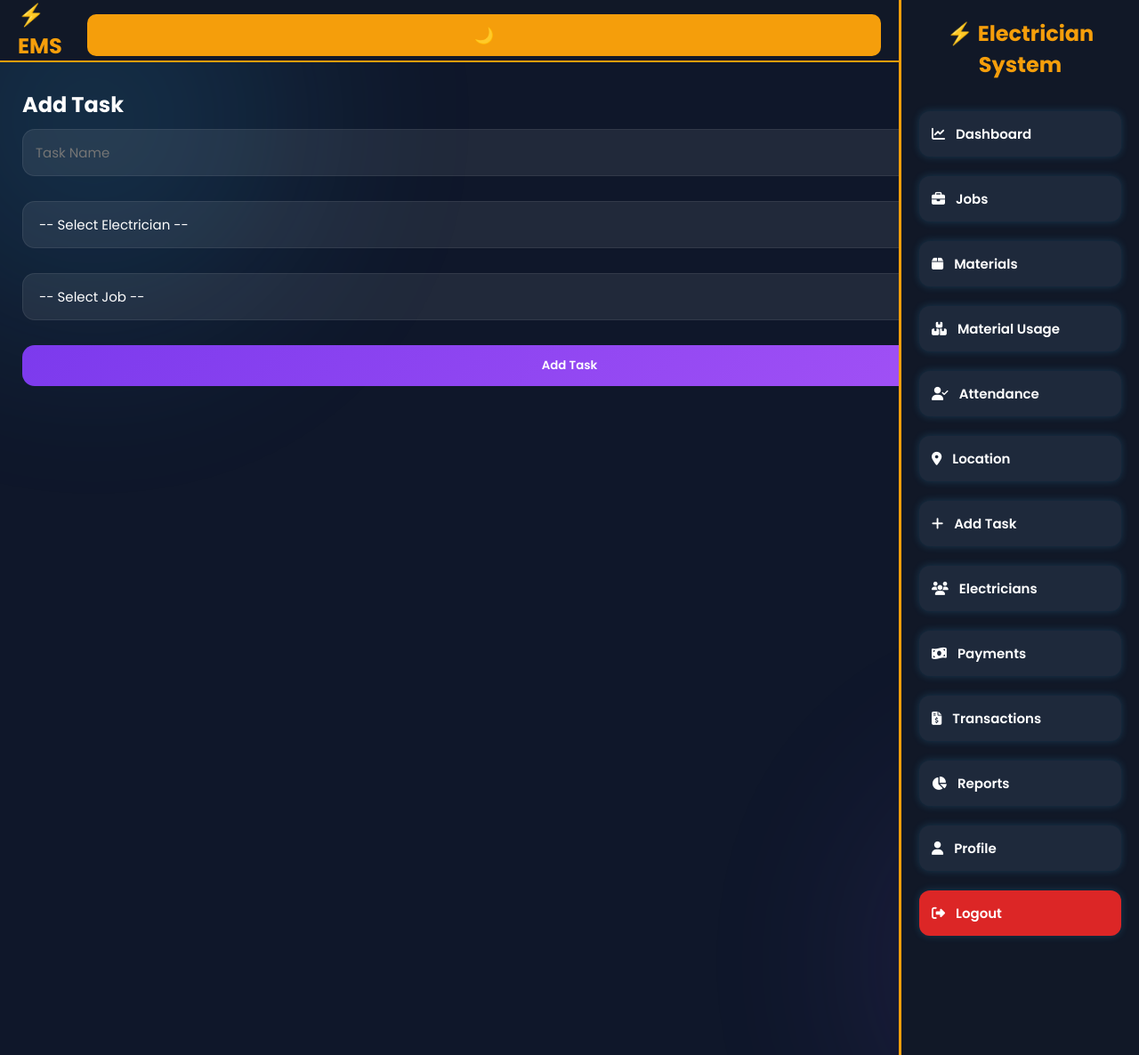
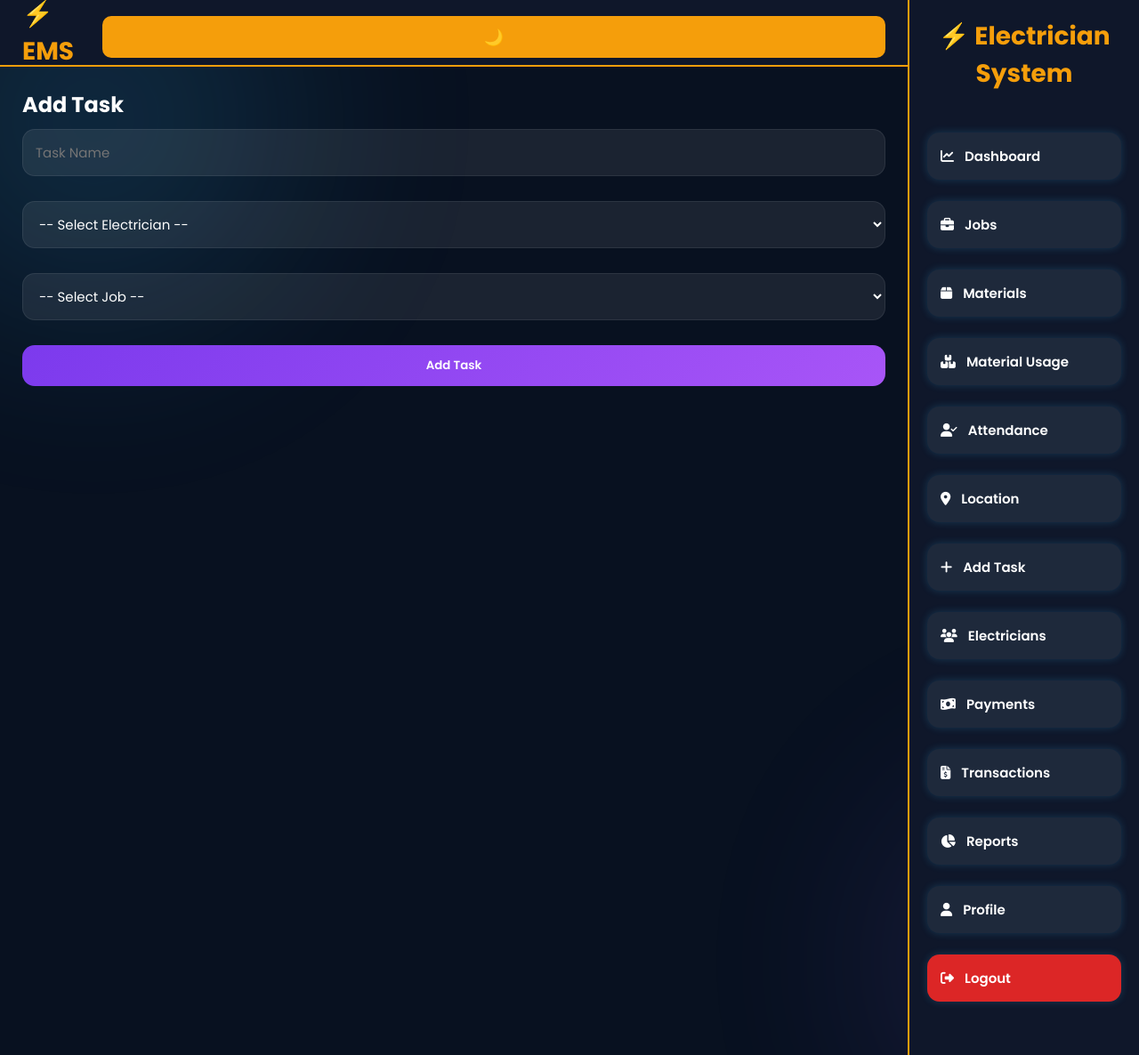
Before and after one commit to harshahiremath591-n/Electritionfinalweb, a Flask app: page /add_task in a window 1280 px wide. Shown: the whole page at 89% size. Run offline with Flask 3, Linux system fonts and the light colour scheme; the visitor is signed in with stand-in values (Sample User, id 1); data that the repository does not hold is empty; parts of the project's set-up code (start-up, migrations or seed data) failed here and were passed over; some libraries are stand-ins or nearby versions.

Commit message:
Added right sidebar UI

```diff
--- a/templates/base.html
+++ b/templates/base.html
@@ -45,7 +39,7 @@ font-family:'Poppins',sans-serif;
 }
 
 body{
-background:#0f172a;
+background:#081120;
 color:white;
 overflow-x:hidden;
 }
@@ -56,30 +50,30 @@ overflow-x:hidden;
 position:fixed;
 top:0;
 right:0;
-width:270px;
+width:260px;
 height:100vh;
-background:#111827;
+background:#0f172a;
 padding:20px;
 overflow-y:auto;
+border-left:2px solid #f59e0b;
 z-index:1000;
-border-left:3px solid #f59e0b;
 transition:0.4s;
 }
 
 .logo{
-font-size:24px;
+font-size:28px;
 font-weight:700;
+color:#f59e0b;
+margin-bottom:35px;
 text-align:center;
-margin-bottom:25px;
-color:#f59e0b;
 }
 
-/* ================= BUTTONS ================= */
+/* ================= MENU ================= */
 
 .sidebar-links{
 display:flex;
 flex-direction:column;
-gap:12px;
+gap:14px;
 }
 
 .sidebar-links a{
@@ -88,23 +82,24 @@ text-decoration:none;
 
 .side-btn{
 width:100%;
-padding:14px;
+padding:15px;
 border:none;
-border-radius:12px;
+border-radius:14px;
 background:#1e293b;
 color:white;
 font-size:15px;
 font-weight:600;
-cursor:pointer;
 display:flex;
 align-items:center;
 gap:12px;
+cursor:pointer;
 transition:0.3s;
 }
 
 .side-btn:hover{
 background:#f59e0b;
-transform:translateX(-5px);
+color:black;
+transform:translateX(-6px);
 }
 
 .logout-btn{
@@ -121,37 +117,39 @@ background:#ef4444;
 position:fixed;
 top:0;
 left:0;
-right:270px;
-height:70px;
-background:#111827;
+right:260px;
+height:75px;
+background:#0f172a;
 display:flex;
 align-items:center;
 justify-content:space-between;
-padding:0 20px;
+padding:0 25px;
+border-bottom:2px solid #f59e0b;
 z-index:999;
-border-bottom:2px solid #f59e0b;
 }
 
 .topbar h2{
+font-size:28px;
 color:#f59e0b;
-font-size:24px;
 }
 
-.theme-btn{
+.theme-btn,
+.menu-btn{
 background:#f59e0b;
 border:none;
 padding:10px 14px;
 border-radius:10px;
+font-size:18px;
 cursor:pointer;
-font-size:18px;
+font-weight:bold;
 }
 
-/* ================= CONTENT ================= */
+/* ================= MAIN ================= */
 
 .main-content{
-margin-right:270px;
+margin-right:260px;
 padding:100px 25px 30px;
-min-height:100vh;
+width:calc(100% - 260px);
 }
 
 /* ================= ALERT ================= */
@@ -236,12 +217,23 @@ display:block;
 
 .close-btn{
 display:block;
-font-size:25px;
 text-align:right;
-margin-bottom:20px;
+font-size:24px;
+margin-bottom:15px;
 cursor:pointer;
 }
 
+}
+
+/* ================= SCROLLBAR ================= */
+
+::-webkit-scrollbar{
+width:6px;
+}
+
+::-webkit-scrollbar-thumb{
+background:#38bdf8;
+border-radius:20px;
 }
 
 </style>
@@ -478,66 +467,27 @@ document
 
 }
 
-/* ================= THEME ================= */
+/* THEME */
 
 function toggleTheme(){
 
 document.body.classList.toggle("light-mode");
 
-if(document.body.classList.contains("light-mode")){
-
-localStorage.setItem("theme","light");
-
-}else{
-
-localStorage.setItem("theme","dark");
-
 }
 
-}
+/* AUTO REFRESH */
 
-/* ================= LOAD THEME ================= */
+setInterval(()=>{
 
-window.addEventListener("load",()=>{
-
-const savedTheme=localStorage.getItem("theme");
-
-if(savedTheme==="light"){
-
-document.body.classList.add("light-mode");
-
-}
-
-});
-
-/* ================= AUTO LOGOUT ================= */
-
-let logoutTimer;
-
-function resetTimer(){
-
-clearTimeout(logoutTimer);
-
-logoutTimer=setTimeout(()=>{
-
-window.location.href="/logout";
+location.reload();
 
 },600000);
 
-}
-
-window.onload=resetTimer;
-
-document.onmousemove=resetTimer;
-document.onkeypress=resetTimer;
-document.onclick=resetTimer;
-document.onscroll=resetTimer;
-
-/* ================= LIVE NOTIFICATION ================= */
+/* NOTIFICATION */
 
 setInterval(()=>{
 
-const notification=
+const notification =
 document.getElementById("notification");
 
 notification.classList.add("show");
@@ -550,30 +500,6 @@ notification.classList.remove("show");
 
 },15000);
 
-/* ================= AUTO REFRESH ================= */
-
-setInterval(()=>{
-
-location.reload();
-
-},600000);
-
-</script>
-
-<!-- SOCKET IO -->
-
-<script src="https://cdn.socket.io/4.5.4/socket.io.min.js"></script>
-
-<script>
-
-const socket = io();
-
-socket.on('connect', () => {
-
-console.log("Socket Connected");
-
-});
-
 </script>
 
 </body>
```
Also changed, not shown: other parts of templates/base.html (+20 -45 lines).
